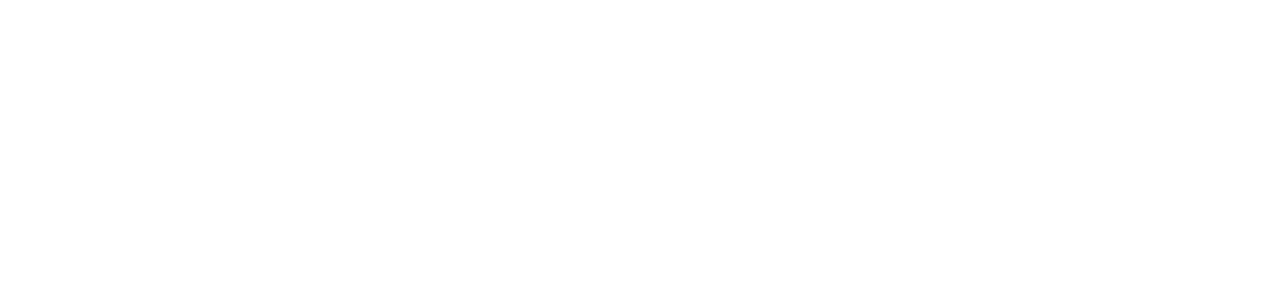
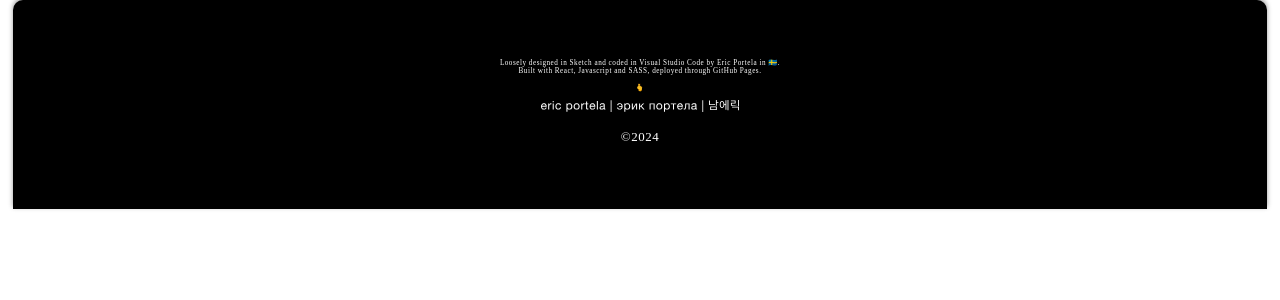
Before and after one commit to EricPortela/EricPortela.github.io, a React (Create React App) app in the folder client/: page / in a window 1280 px wide. Before the commit this address had no page. Shown: the top 300 px of the page. Built offline with nearby package versions, Linux system fonts and the light colour scheme.

Commit message:
Fixed the footer

```diff
--- a/client/src/App.js
+++ b/client/src/App.js
@@ -11,6 +11,7 @@
 import Work from './pages/WorkPage/WorkPage.jsx';
 import Other from './pages/OtherPage/OtherPage.jsx';
 import AlertImage from './assets/me-coding-1.jpg';
+import Footer from './components/general-components/Footer.jsx'
 
 function App() {
 
@@ -40,6 +41,7 @@
           <Route path="/other" element={<Other />} />
         </Routes>
       </div>
+      <Footer></Footer>
     </div>
   );
 }
--- a/client/src/pages/WorkPage/WorkPage.jsx
+++ b/client/src/pages/WorkPage/WorkPage.jsx
@@ -32,7 +32,7 @@
       {/* <ExperienceSection></ExperienceSection> */}
       {/* <SpeedDial></SpeedDial> */}
       <GradeSection></GradeSection>
-      <Footer></Footer>
+      {/* <Footer></Footer> */}
     </div>
   );
 }
```
